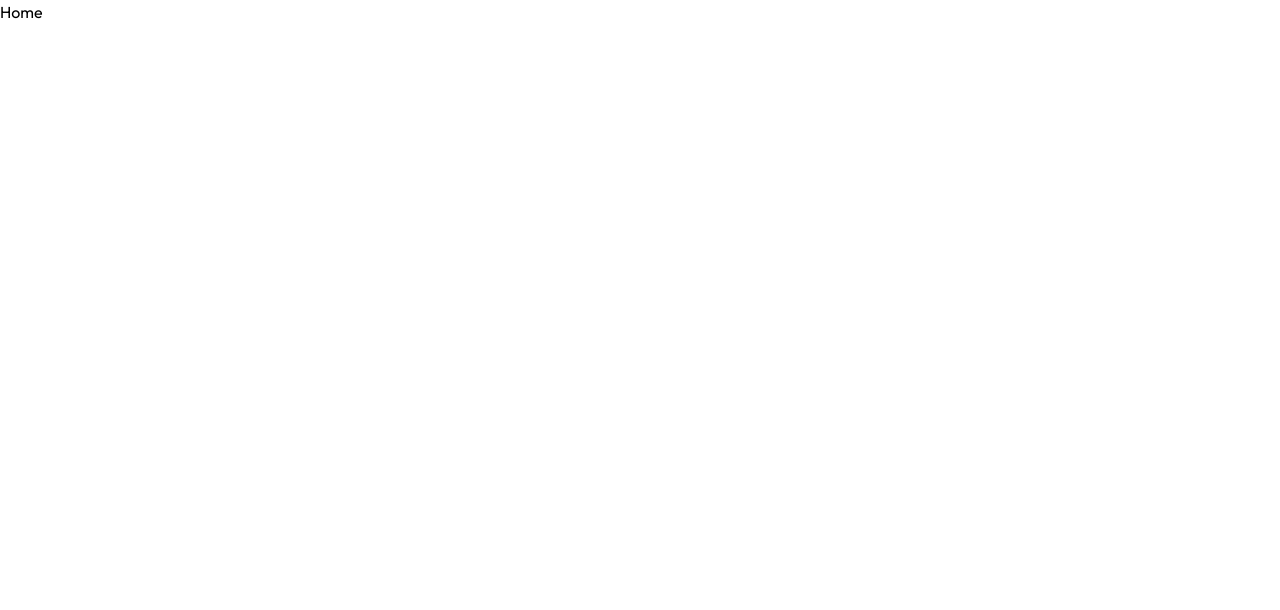
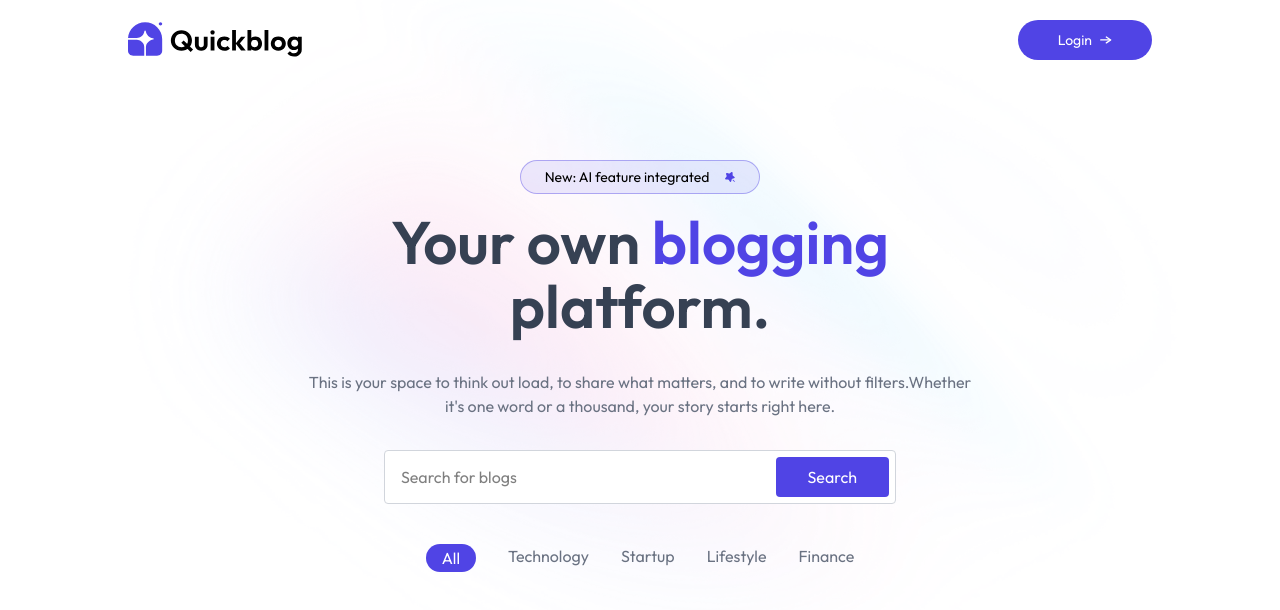
Before and after one commit to arunk-k/quickblog, a React (Vite) app in the folder client/: page / in a window 1280 px wide. Shown: the top 610 px of the page. Built offline with nearby package versions, Linux system fonts and the light colour scheme.

Commit message:
feat: add Navbar, Header, BlogList, and Home page layout

```diff
--- a/client/package.json
+++ b/client/package.json
@@ -11,6 +11,7 @@
   },
   "dependencies": {
     "@tailwindcss/vite": "^4.1.13",
+    "motion": "^12.23.16",
     "react": "^19.1.1",
     "react-dom": "^19.1.1",
     "react-router-dom": "^7.9.1",
--- /dev/null
+++ b/client/src/components/BlogList.jsx
@@ -0,0 +1,32 @@
+import { useState } from "react"
+import { blogCategories } from "../assets/assets"
+import { motion } from "motion/react"
+
+const BlogList = () => {
+    const [menu, setMenu] = useState("All")
+    return (
+        <div>
+            <div className="flex justify-center gap-4 sm:gap-8 my-10 relative">
+                {blogCategories.map((item) => (
+                    <div key={item} className="relative">
+                        <button onClick={() => setMenu(item)} className={`cursor-pointer text-gray-500 ${menu === item &&
+                            'text-white px-4 pt-0.5'}`}>
+                            {item}
+                            {menu === item && (
+                                <motion.div layoutId="underline"
+                                    transition={{ type: 'spring', stiffness: 500, damping: 30 }}
+                                    className="absolute left-0 right-0 top-0 h-7 -z-1 bg-primary rounded-full"></motion.div>
+                            )}
+
+                        </button>
+                    </div>
+                ))}
+            </div>
+            <div>
+                {/* --- blog cards ---  */}
+            </div>
+        </div>
+    )
+}
+
+export default BlogList
--- /dev/null
+++ b/client/src/components/Header.jsx
@@ -0,0 +1,28 @@
+import React from 'react'
+import { assets } from '../assets/assets'
+
+const Header = () => {
+    return (
+        <div className='mx-8 sm:mx-16 xl:mx-24 relative'>
+            <div className='text-center mt-20 mb-8'>
+
+                <div className='inline-flex items-center justify-center gap-4 px-6 py-1.5 mb-4 border border-primary/40 bg-primary/10 rounded-full text-sm'>
+                    <p>New: AI feature integrated</p>
+                    <img src={assets.star_icon} className='w-2.5' alt="" />
+                </div>
+                <h1 className='text-3xl sm:text-6xl font-semibold sm:leading-16 text-gray-700'>Your own <span className='text-primary'>blogging</span> <br /> platform.</h1>
+                <p className='my-6 sm:my-8 max-w-2xl m-auto max-sm:text-xs text-gray-500'>This is your space to think out load, to share what matters, and to
+                    write without filters.Whether it's one word or a thousand, your story
+                    starts right here. </p>
+
+                <form className='flex justify-between max-w-lg max-sm:scale-75 mx-auto border border-gray-300 bg-white rounded overflow-hidden'>
+                    <input type="text" placeholder="Search for blogs" required className='w-full pl-4 outline-none' />
+                    <button type='submit' className='bg-primary text-white px-8 py-2 m-1.5 rounded hover:scale-105 transition-all cursor-pointer'>Search</button>
+                </form>
+            </div>
+            <img alt src={assets.gradientBackground} class="absolute -top-50 -z-1 opacity-50" />
+        </div>
+    )
+}
+
+export default Header
--- a/client/src/components/Navbar.jsx
+++ b/client/src/components/Navbar.jsx
@@ -1,9 +1,15 @@
-
+import { useNavigate } from "react-router-dom"
+import { assets } from "../assets/assets"
 
 const Navbar = () => {
+
+  const navigate = useNavigate()
   return (
-    <div>
-
+    <div className="flex justify-between items-center py-5 mx-8 sm:mx-20 xl:mx-32">
+      <img onClick={() => navigate('/')} src={assets.logo} alt="logo" className="w-32 sm:w-44 cursor-pointer" />
+      <button onClick={() => navigate('/admin')} className="flex items-center gap-2 rounded-full text-sm cursor-pointer bg-primary text-white px-10 py-2.5">Login
+        <img src={assets.arrow} className="w-3" alt="arrow" />
+      </button>
     </div>
   )
 }
--- a/client/src/pages/Home.jsx
+++ b/client/src/pages/Home.jsx
@@ -1,8 +1,13 @@
+import BlogList from "../components/BlogList"
+import Header from "../components/Header"
+import Navbar from "../components/Navbar"
 
 const Home = () => {
     return (
         <>
-            <h1>Home</h1>
+            <Navbar />
+            <Header />
+            <BlogList/>
         </>
     )
 }
```
Also changed, not shown: 1 other file (tests, documents, lock files or other folders).
